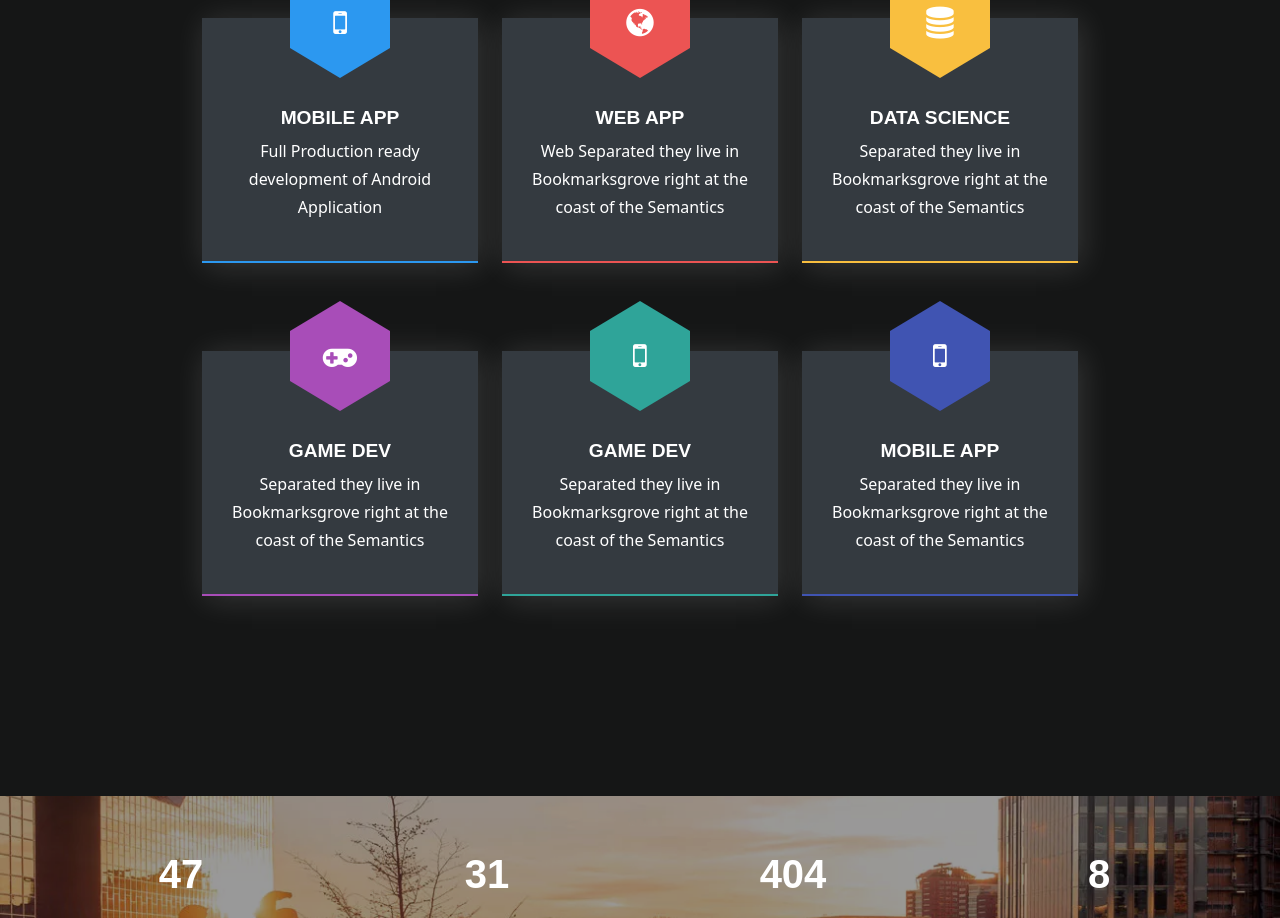
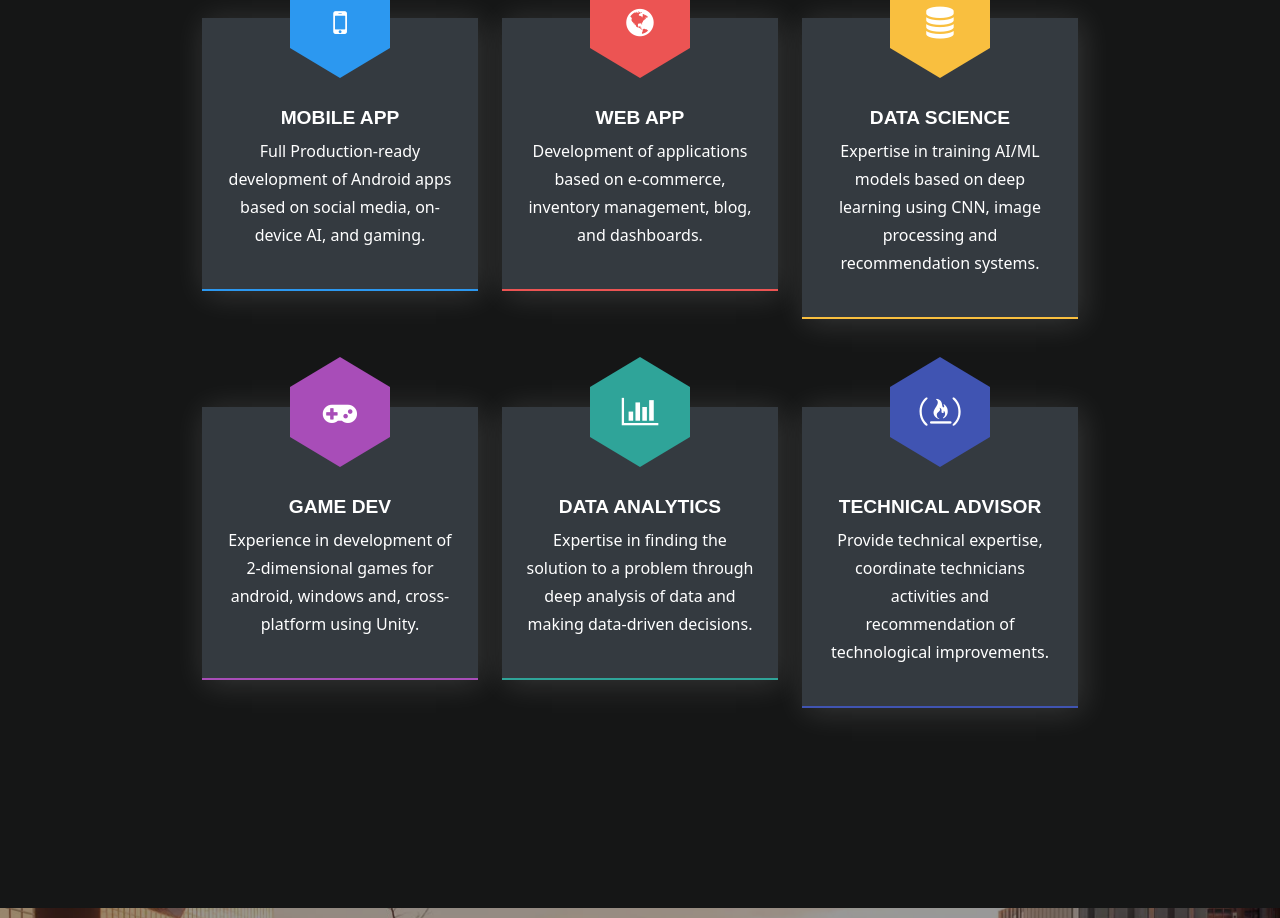
Before and after one commit to IGI30/sudhanshu-igi, a React (Create React App) app: page / in a window 1280 px wide. Shown: the part 1882-2800 px from the top of the page. Built offline with nearby package versions, Linux system fonts and the light colour scheme.

Commit message:
Scrollbar style modified. Content of landing page, about section, expertise and skills is updated and modified.

```diff
--- a/src/components/about/About.js
+++ b/src/components/about/About.js
@@ -32,10 +32,10 @@ const About = (props) => {
                 <h6 className="section-label">About Us</h6>
                 <h2 className="section-head">Who am I?</h2><br/>
                 <p>
-                    <b><u>Hi I'm Sudhanshu IGI On his way to become Wealthy</u></b>. The copy warned the Little Blind Text, that where it came from it would have been rewritten a thousand times and everything that was left from its origin would be the word "and" and the Little Blind Text should turn around and return to its own, safe country.
+                    <b><u>Hi, I'm Sudhanshu IGI On my way to help and inspire the world</u></b>. I'm an ambitious and 10x developer who is not restricted by any specific domain or technology. I have a learning attitude and when needed I will go out of my way to learn it.
                 </p>
                 <p>
-                    Even the all-powerful Pointing has no control about the blind texts it is an almost unorthographic life One day however a small line of blind text by the name of Lorem Ipsum decided to leave for the far World of Grammar.
+                    I code daily. I read daily. I learn daily. I help others. I set my goals. I have a positive mindset and I am a good self-taught software engineer.
                 </p>
                 <div className="row mt-5">
                     { cardRenderer }
--- a/src/components/about/Expertise.js
+++ b/src/components/about/Expertise.js
@@ -5,32 +5,32 @@ const Expertise = (props) => {
         {
             'icon': 'mobile',
             'title': 'Mobile App',
-            'description': 'Full Production ready development of Android Application'
+            'description': 'Full Production-ready development of Android apps based on social media, on-device AI, and gaming.'
         },
         {
             'icon': 'globe',
             'title': 'Web App',
-            'description': 'Web Separated they live in Bookmarksgrove right at the coast of the Semantics'
+            'description': 'Development of applications based on e-commerce, inventory management, blog, and dashboards.'
         },
         {
             'icon': 'database',
             'title': 'Data Science',
-            'description': 'Separated they live in Bookmarksgrove right at the coast of the Semantics'
+            'description': 'Expertise in training AI/ML models based on deep learning using CNN, image processing and recommendation systems.'
         },
         {
             'icon': 'gamepad',
             'title': 'Game Dev',
-            'description': 'Separated they live in Bookmarksgrove right at the coast of the Semantics'
+            'description': 'Experience in development of 2-dimensional games for android, windows and, cross-platform using Unity.'
         },
         {
-            'icon': 'mobile',
-            'title': 'Game Dev',
-            'description': 'Separated they live in Bookmarksgrove right at the coast of the Semantics'
+            'icon': 'bar-chart',
+            'title': 'Data Analytics',
+            'description': 'Expertise in finding the solution to a problem through deep analysis of data and making data-driven decisions.'
         },
         {
-            'icon': 'mobile',
-            'title': 'Mobile App',
-            'description': 'Separated they live in Bookmarksgrove right at the coast of the Semantics'
+            'icon': 'free-code-camp',
+            'title': 'Technical Advisor',
+            'description': 'Provide technical expertise, coordinate technicians activities and recommendation of technological improvements.'
         }
     ];
 
--- a/src/components/about/Skills.js
+++ b/src/components/about/Skills.js
@@ -40,7 +40,7 @@ const Skills = (props) => {
                 <h6 className="section-label">My Speciality</h6>
                 <h2 className="section-head">My Skills</h2><br/>
                 <p>
-                The Big Oxmox advised her not to do so, because there were thousands of bad Commas, wild Question Marks and devious Semikoli, but the Little Blind Text didn’t listen. She packed her seven versalia, put her initial into the belt and made herself on the way.
+                My skills include the development of production-ready applications, memory and performance optimization, technological improvements for an organization or a business, and can deliver solutions to advanced problems using Artificial Intelligence and Machine Learning.
                 </p>
                 <div className="row mt-5">
                     { skillsRenderer }
--- a/src/components/landing/Landing.js
+++ b/src/components/landing/Landing.js
@@ -63,11 +63,11 @@ const Landing = (props) => {
                 </ul>
                 <br/>
                 <p>Welcome to Sudhanshu IGI's <u>homepage</u>.
-                <br/>I'm a data analysis and data visualisation
+                <br/>I'm a ambitious software developer, data analyst and data visualisation
                     specialist currently working as a Senior Software Engineer for <a className="internal-anchor" href="https://research.samsung.com/sri-b">Samsung Research</a>.
                 </p><br/>
                 <a className="btn m-btn-primary btn-xl text-uppercase"
-                href="#description">Portfolio</a>
+                href="#about">Portfolio</a>
                 <a className="btn m-btn-primary btn-xl text-uppercase ms-2"
                 href="#contact">Contact</a>
             </div>
--- a/src/index.css
+++ b/src/index.css
@@ -39,6 +39,18 @@ code {
 ::selection {
   color: #fff;
   background: #2c98f0;
+}
+
+body::-webkit-scrollbar {
+  width: 0.25rem;
+}
+
+body::-webkit-scrollbar-track {
+  background: #1e1e24;
+}
+
+body::-webkit-scrollbar-thumb {
+  background: #6c757d;
 }
 
 ul {
@@ -178,6 +190,7 @@ p {
   color: white;
   font-weight: 200;
   font-size: small;
+  width: 100%;
 }
 
 .nav-item-head:hover .nav-item-title {
```
